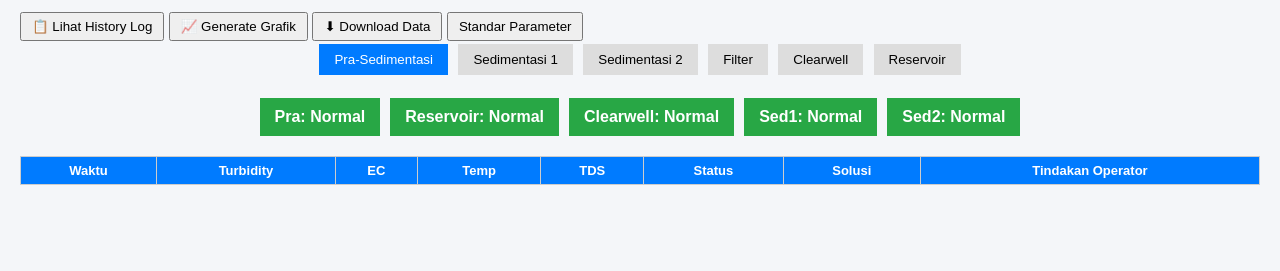
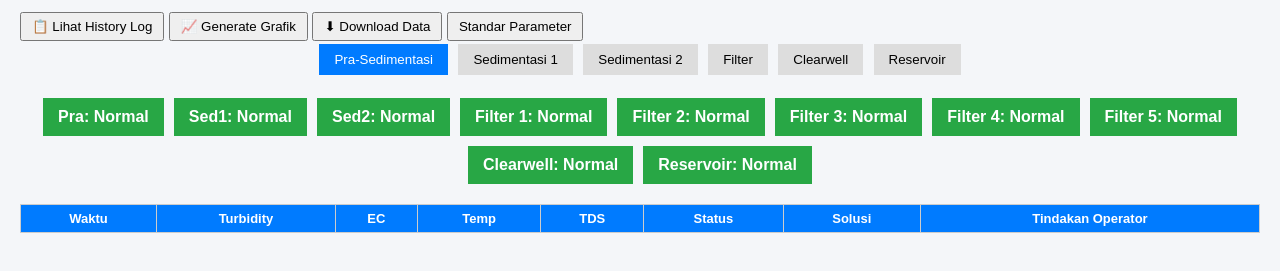
Before and after one commit to cimahiblud/sistem-monitoring-and-early-warning-blud-cimahi, a plain HTML site: page index.html in a window 1280 px wide. Shown: the part 101-372 px from the top of the page. Drawn offline with nearby package versions, Linux system fonts and the light colour scheme; no server answers.

Commit message:
Update index.html

```diff
--- a/index.html
+++ b/index.html
@@ -88,10 +88,15 @@ text-align:center;
 
 <div class="summary">
 <div id="sum-pra" class="summary-box normal">Pra: Normal</div>
-<div id="sum-res" class="summary-box normal">Reservoir: Normal</div>
-<div id="sum-clear" class="summary-box normal">Clearwell: Normal</div>
 <div id="sum-sed1" class="summary-box normal">Sed1: Normal</div>
 <div id="sum-sed2" class="summary-box normal">Sed2: Normal</div>
+<div id="sum-filter1" class="summary-box normal">Filter 1: Normal</div>
+<div id="sum-filter2" class="summary-box normal">Filter 2: Normal</div>
+<div id="sum-filter3" class="summary-box normal">Filter 3: Normal</div>
+<div id="sum-filter4" class="summary-box normal">Filter 4: Normal</div>
+<div id="sum-filter5" class="summary-box normal">Filter 5: Normal</div>
+<div id="sum-clear" class="summary-box normal">Clearwell: Normal</div>
+<div id="sum-res" class="summary-box normal">Reservoir: Normal</div>
 </div>
 
 <div id="tables"></div>
```
